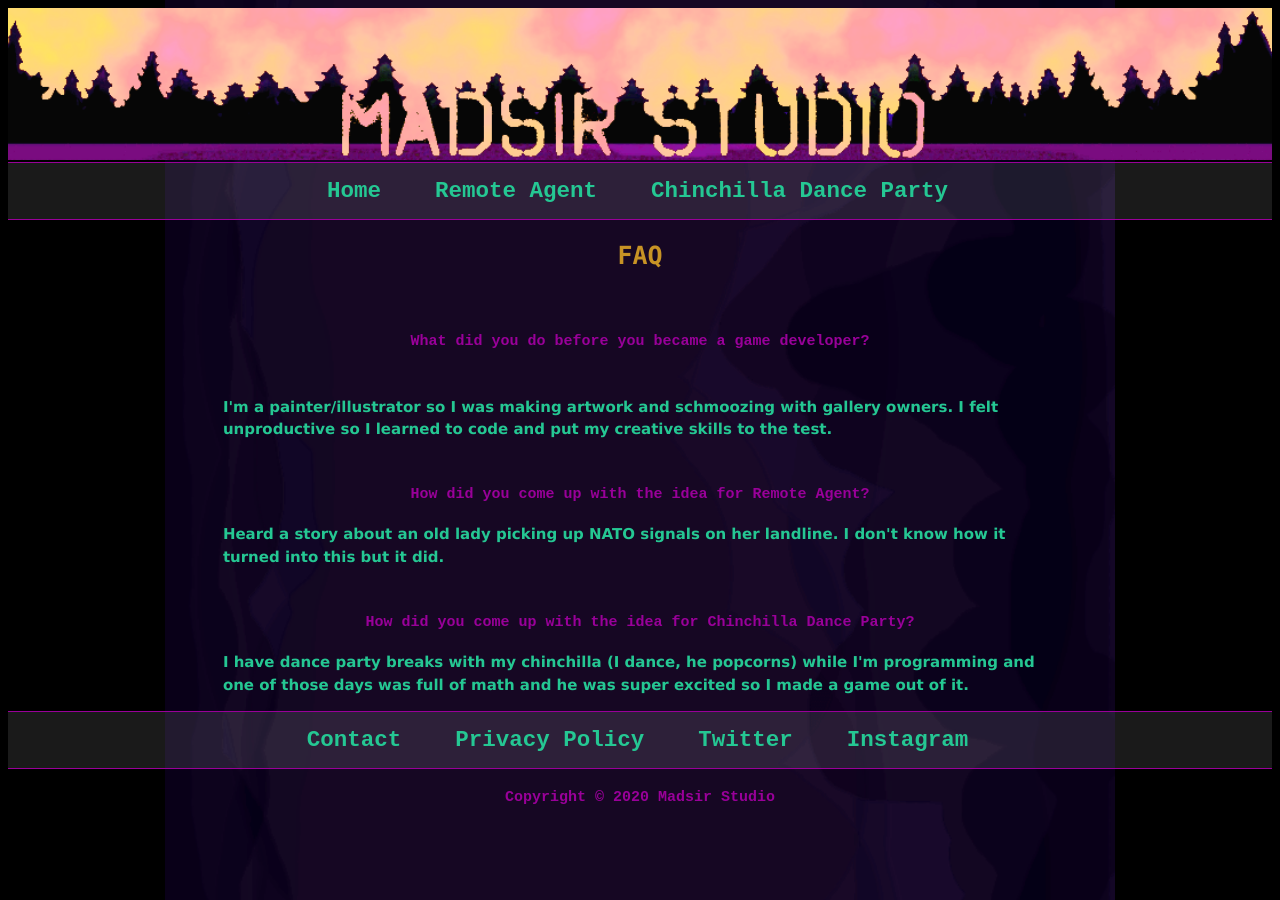
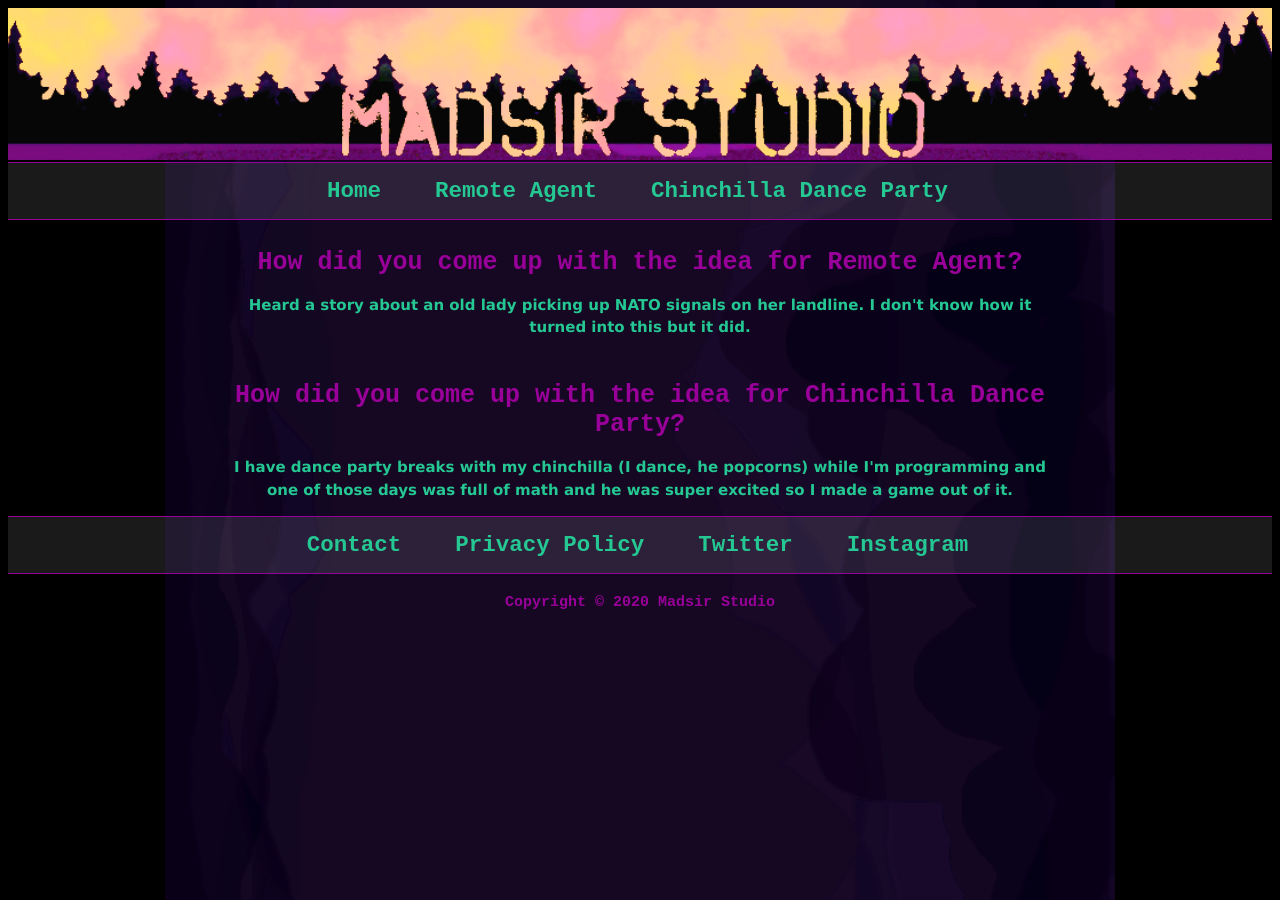
Before and after one commit to Madsir/madsirstudio.github.io, a Jekyll site: the page built from faq/index.html, in a window 1280 px wide. Built offline with Jekyll 4.4.1, drawn with Linux system fonts in a browser that asks for light colours.

Commit message:
Update index.html

```diff
--- a/faq/index.html
+++ b/faq/index.html
@@ -3,19 +3,12 @@ layout: default
 title: FAQ
 ---
 <body>
-  <center>
-  <h2> FAQ </h2>
-  </center>
+<center>
   <br>
-  <br>
-  <h4> What did you do before you became a game developer?</h4>
- <br>
-  <p>I'm a painter/illustrator so I was making artwork and schmoozing with gallery owners.
-    I felt unproductive so I learned to code and put my creative skills to the test.</p>
-  <br>
-    <h4> How did you come up with the idea for Remote Agent?</h4>
+    <h1> How did you come up with the idea for Remote Agent?</h1>
     <p>Heard a story about an old lady picking up NATO signals on her landline. I don't know how it turned into this but it did.</p>
   <br>
-   <h4> How did you come up with the idea for Chinchilla Dance Party?</h4>
+   <h1> How did you come up with the idea for Chinchilla Dance Party?</h1>
   <p>I have dance party breaks with my chinchilla (I dance, he popcorns) while I'm programming and one of those days was full of math and he was super excited so I made a game out of it.</p>
-    </body>
+  </center>
+  </body>
```
